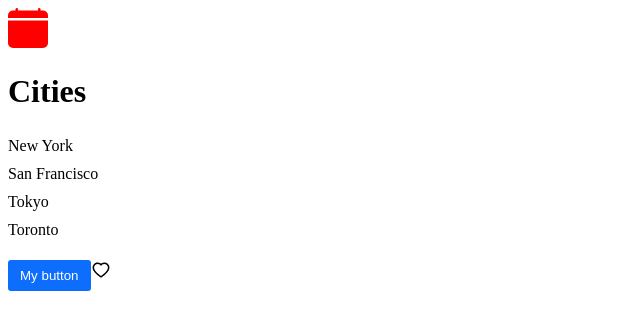
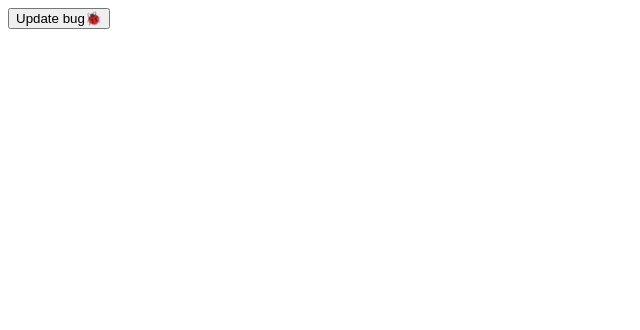
Before and after one commit to prabhu-raja/react-app, a React (Vite) app: page / in a window 1280 px wide. Shown: the top 330 px of the page, without its empty margins (0-640 px from the left). Built offline with nearby package versions, Linux system fonts and the light colour scheme.

Commit message:
24 - Update array of object by useState

```diff
--- a/src/App.tsx
+++ b/src/App.tsx
@@ -8,21 +8,35 @@ import './App.css';
 
 function App() {
   // const [alertVisible, setAlertVisibility] = useState(false);
-  const items = ['New York', 'San Francisco', 'Tokyo', 'Toronto'];
-  const handleSelectItem = (item: string) => {
-    console.log('🙋‍♂️', item);
+  // const items = ['New York', 'San Francisco', 'Tokyo', 'Toronto'];
+  // const handleSelectItem = (item: string) => {
+  //   console.log('🙋‍♂️', item);
+  // };
+  const [bugs, setBugs] = useState([
+    { id: 1, title: 'Bug1', isFixed: false },
+    { id: 2, title: 'Bug2', isFixed: false },
+  ]);
+
+  const handleClick = () => {
+    setBugs(
+      bugs.map((bug) => (bug.id === 1 ? { ...bug, isFixed: true } : bug))
+    );
   };
 
   return (
     <div>
-      <BsFillCalendarFill color="red" size="40" />
-      <ListGroup
-        items={items}
-        heading="Cities"
-        onSelectItem={handleSelectItem}></ListGroup>
-      <Button>My button</Button>
-      <Like onClick={() => console.log('👍')}></Like>
+      <button onClick={handleClick}>Update bug🐞</button>
     </div>
+    // <div>
+    //   <BsFillCalendarFill color="red" size="40" />
+    //   <ListGroup
+    //     items={items}
+    //     heading="Cities"
+    //     onSelectItem={handleSelectItem}></ListGroup>
+    //   <Button>My button</Button>
+    //   <Like onClick={() => console.log('👍')}></Like>
+    // </div>
+    // ---
     // <div>
     //   {alertVisible && (
     //     <Alert onClose={() => setAlertVisibility(false)}>
```
